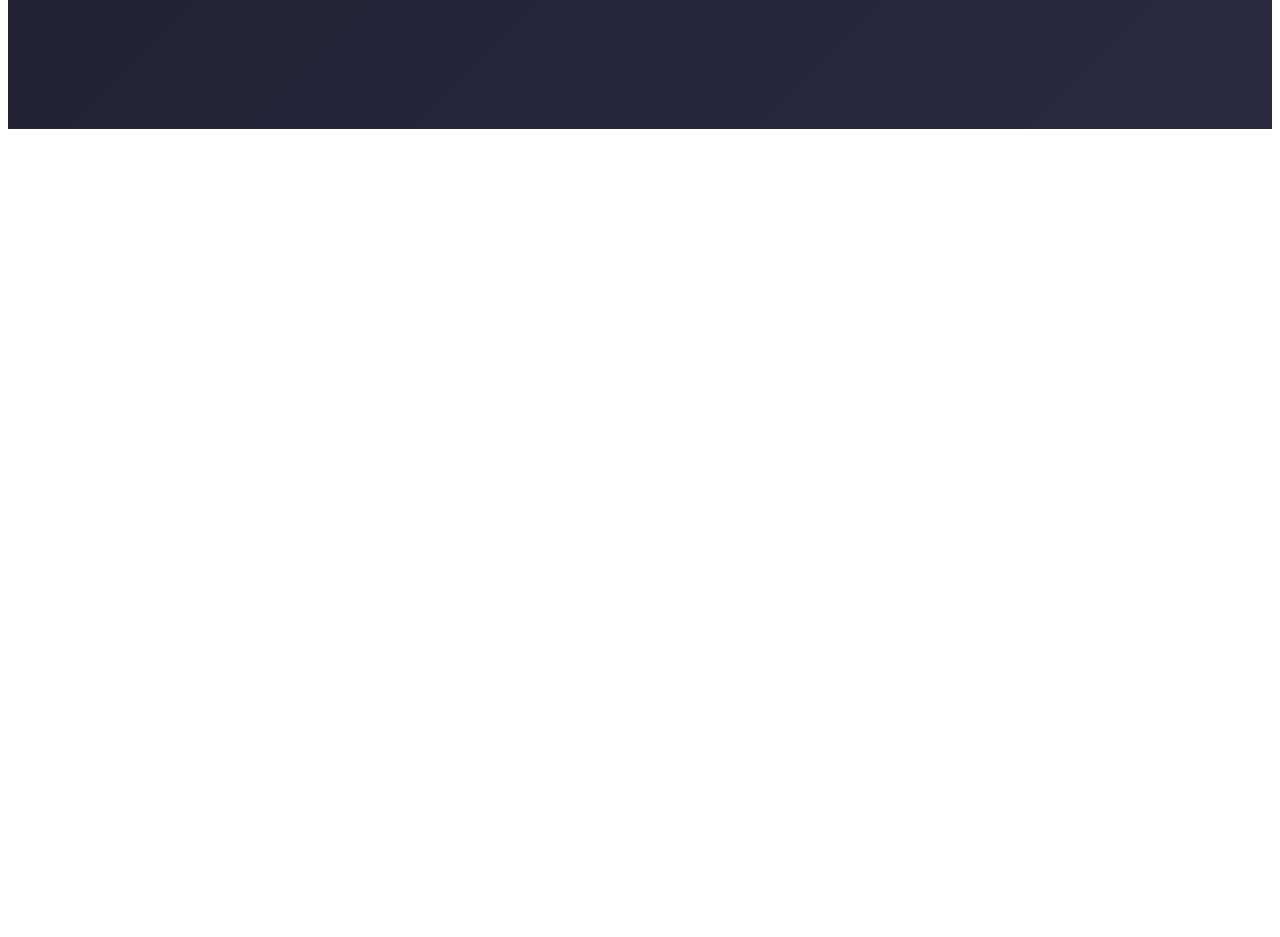
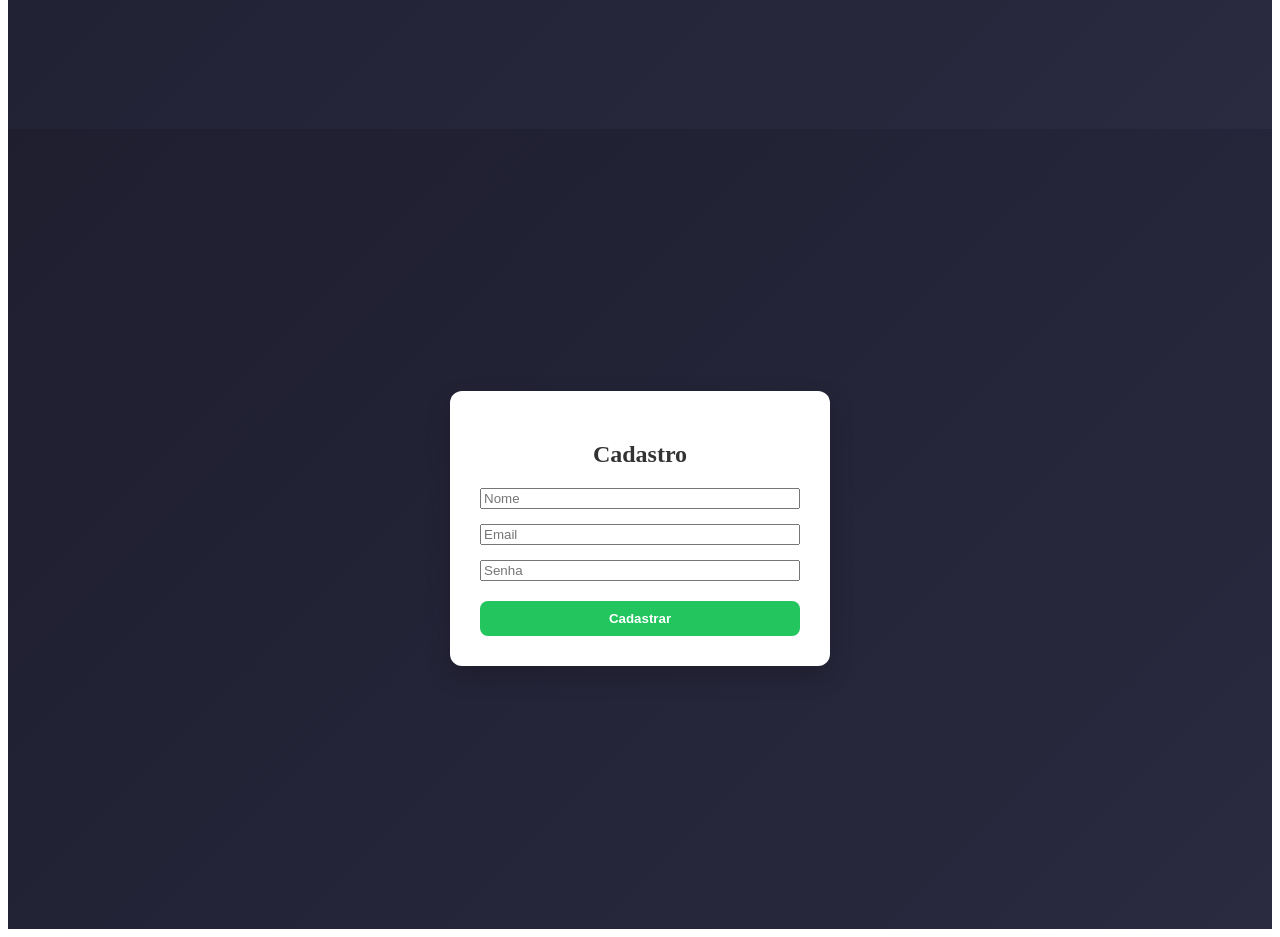
Before and after one commit to Bill-linho/Projeto-S.A---Web-de-Aprendizagem-Adaptativa-com-IA-para-Personaliza-o-do-Ensino, a React (Vite) app in the folder Front_End/: page / in a window 1280 px wide. Shown: the part 840-1777 px from the top of the page. Before the commit the page ends 977 px from the top, so only its background shows below. Built offline with nearby package versions, Linux system fonts and the light colour scheme.

Commit message:
07/05/2026 - 14:32 - G

```diff
--- a/Front_End/package.json
+++ b/Front_End/package.json
@@ -11,7 +11,8 @@
   },
   "dependencies": {
     "react": "^19.2.5",
-    "react-dom": "^19.2.5"
+    "react-dom": "^19.2.5",
+    "react-router-dom": "^7.15.0"
   },
   "devDependencies": {
     "@eslint/js": "^10.0.1",
--- a/Front_End/src/App.jsx
+++ b/Front_End/src/App.jsx
@@ -1,10 +1,12 @@
 import Login from './pages/Login.jsx'
+import Cadastro from './pages/Cadastro.jsx'
 
 function App() {
-
   return (
     <>
-    <Login/>
+      <Login/>
+
+      <Cadastro/>
     </>
   )
 }
--- a/Front_End/src/components/Header/header.jsx
+++ b/Front_End/src/components/Header/header.jsx
@@ -1,4 +1,4 @@
-import './header.css'
+import '../style/Header.css'
 
 export default function Header() {
 
--- a/Front_End/src/components/LoginCard/loginCard.jsx
+++ b/Front_End/src/components/LoginCard/loginCard.jsx
@@ -1,5 +1,5 @@
 import Input from '../input/input.jsx'
-import './loginCard.css'
+import '../style/loginCard.css'
 
 export default function CardLogin() {
 
@@ -9,8 +9,8 @@ export default function CardLogin() {
                 <h2>Login</h2>
 
                 <div className="inputs">
-                    <Input placeholder="Email" />
-                    <Input placeholder="Senha" type="password" />
+                    <input placeholder="Email" type="email"/>
+                    <input placeholder="Senha" type="password" />
                 </div>
 
                 <button className="btn-login">Entrar</button>
--- /dev/null
+++ b/Front_End/src/components/LoginCard/registerCard.jsx
@@ -0,0 +1,17 @@
+import '../style/registerCard.css'
+
+export default function RegisterCard() {
+    return (
+        <div className="register-container">
+            <div className="card-register">
+                <h2>Cadastro</h2>
+                <div className="inputs">
+                    <input placeholder="Nome" type="text" />
+                    <input placeholder="Email" type="email" />
+                    <input placeholder="Senha" type="password" />
+                </div>
+                <button className="btn-register">Cadastrar</button>
+            </div>
+        </div>
+    )
+}
--- /dev/null
+++ b/Front_End/src/components/style/registerCard.css
@@ -0,0 +1,49 @@
+/* Centraliza na tela */
+.register-container {
+  height: 100vh;
+  display: flex;
+  justify-content: center;
+  align-items: center;
+  background: linear-gradient(135deg, #1e1e2f, #2a2a40);
+}
+
+/* Card */
+.card-register {
+  background: #ffffff;
+  padding: 30px;
+  border-radius: 12px;
+  width: 320px;
+  box-shadow: 0 10px 25px rgba(0, 0, 0, 0.2);
+  text-align: center;
+}
+
+/* Título */
+.card-register h2 {
+  margin-bottom: 20px;
+  color: #333;
+}
+
+/* Inputs */
+.inputs {
+  display: flex;
+  flex-direction: column;
+  gap: 15px;
+  margin-bottom: 20px;
+}
+
+/* Botão */
+.btn-register {
+  width: 100%;
+  padding: 10px;
+  border: none;
+  border-radius: 8px;
+  background: #22c55e;
+  color: white;
+  font-weight: bold;
+  cursor: pointer;
+  transition: 0.2s;
+}
+
+.btn-register:hover {
+  background: #16a34a;
+}
--- /dev/null
+++ b/Front_End/src/pages/Cadastro.jsx
@@ -0,0 +1,9 @@
+import RegisterCard from "../components/LoginCard/registerCard.jsx"
+
+export default function Cadastro() {
+    return (
+        <div>
+            <RegisterCard />
+        </div>
+    )
+}
```
Also changed, not shown: Front_End/src/components/style/header.css (renamed from Front_End/src/components/Header/header.css), Front_End/src/components/style/loginCard.css (renamed from Front_End/src/components/LoginCard/loginCard.css), 1 other file (tests, documents, lock files or other folders).
